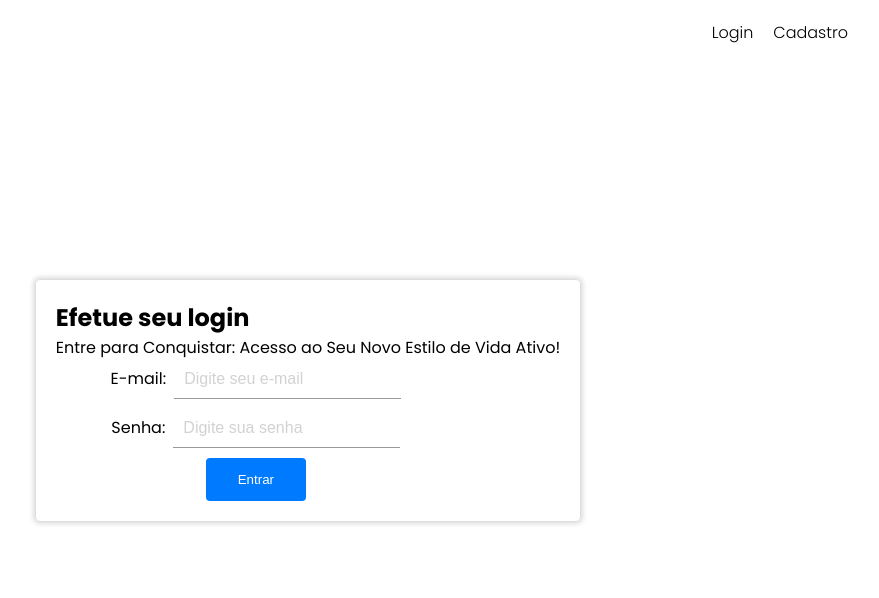
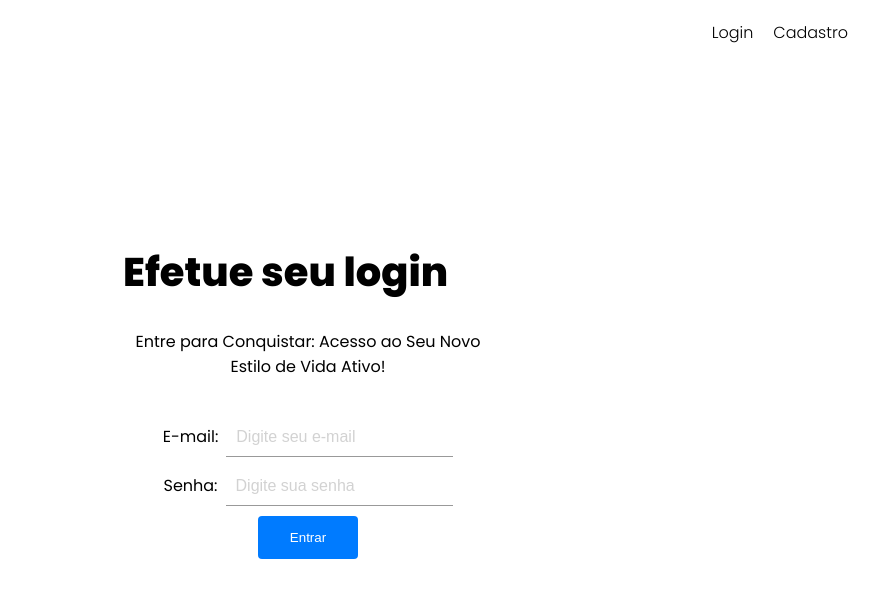
Before and after one commit to JuliaYuki/Project-PureTrip365, a React (Vite) app: page / in a window 1280 px wide. Shown: the top 598 px of the page, without its empty margins (332-1211 px from the left). Built offline with nearby package versions, Linux system fonts and the light colour scheme; grey boxes are pictures that could not be loaded.

Commit message:
Adiciona estilo a pagina de login

```diff
--- a/src/pages/LoginPage/LoginPage.css
+++ b/src/pages/LoginPage/LoginPage.css
@@ -1,11 +1,44 @@
 .container {
+  display: flex;
+  height: 100vh;
+}
+
+.login-left {
+  flex: 1;
+  background-image: url("../../assets/image.png");
+  background-size: cover;
+  background-position: center;
+}
+
+.login-right {
+  flex: 1;
+  display: flex;
+  flex-direction: column;
+  justify-content: center;
+  align-items: center;
+  background-color: #fff;
+  width: 100%;
+  max-width: 700px;
+}
+
+.login-header {
+  display: flex;
+  width: 100%;
+  font-size: 40px;
+  font-weight: 800;
+  margin-bottom: 27px;
+}
+
+.right-content {
   display: flex;
   flex-direction: column;
   align-items: center;
   justify-content: center;
-  height: 100%;
-  border: 1px solid #ddd;
-  border-radius: 5px;
-  box-shadow: 0 0 5px 2px #ddd;
-  padding: 20px;
+  width: 370px;
+  text-align: center;
 }
+
+.login-subtext {
+  margin-bottom: 39px;
+  color: #000;
+}
```
